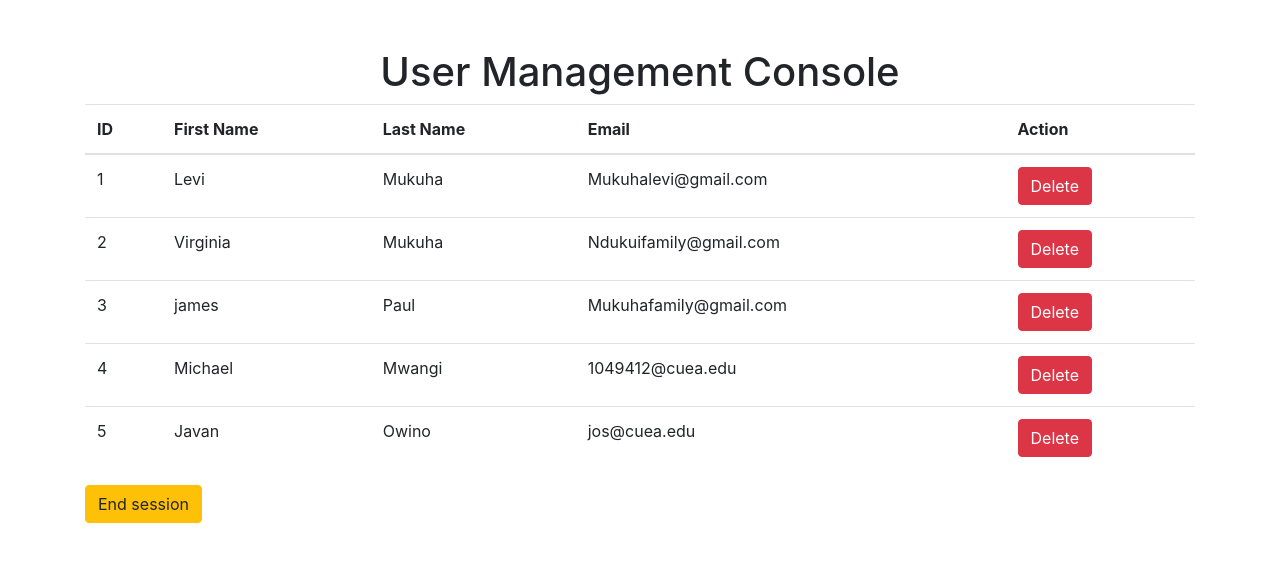
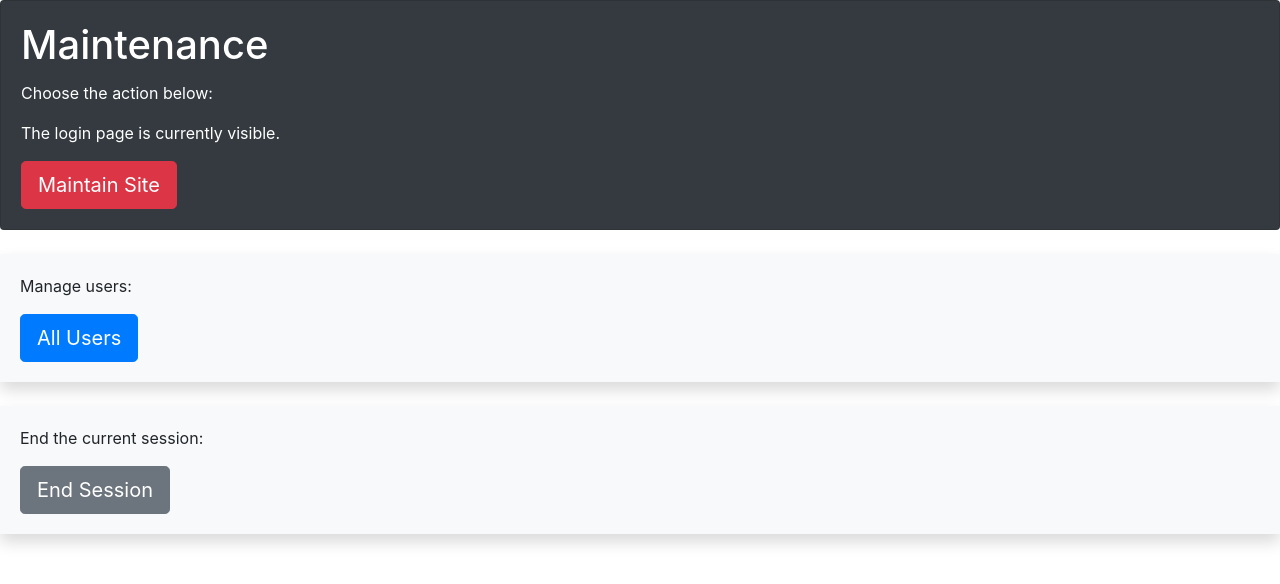
Before and after one commit to Levi-LMN/Ticketsphere, a Flask app: page /dev_console in a window 1280 px wide. Shown: the top 584 px of the page. Run offline with Flask 3, Linux system fonts and the light colour scheme; a user stored in the database is signed in; some libraries are stand-ins or nearby versions.

Commit message:
js update

```diff
--- a/app.py
+++ b/app.py
@@ -28,7 +28,7 @@ from flask import render_template, flash, redirect, url_for, request
 from sqlalchemy import func
 from flask import Flask, render_template, request, redirect, url_for, session
 from flask import Flask, render_template, request, redirect, url_for, session, jsonify
-
+from functools import wraps
 
 # Create the Flask app
 app = Flask(__name__)
@@ -42,6 +42,9 @@ app.config['MAIL_PASSWORD'] = 'qecs yhcc gkeq nlee'
 app.config['MAIL_DEFAULT_SENDER'] = 'retailsysx@gmail.com'
 app.config['MAIL_MAX_EMAILS'] = None
 app.config['MAIL_ASCII_ATTACHMENTS'] = False
+
+# Configuration
+app.config['SHOW_LOGIN_PAGE'] = True  # Set this to True to show login.html, False for coming-soon.html
 
 app.config['SECRET_KEY'] = '@#@$@#'
 app.config['SQLALCHEMY_DATABASE_URI'] = 'sqlite:///site.db'
@@ -114,13 +117,13 @@ class Ticket(db.Model):
     booking_time = db.Column(db.DateTime, nullable=False, default=datetime.utcnow)
     seat_number = db.Column(db.String(20), nullable=True)
     price = db.Column(db.Float, nullable=True)
+
     # Add any other additional fields you want to store for a ticket
 
     def __repr__(self):
         return f"Ticket(id={self.id}, ticket_number={self.ticket_number}, user={self.user}, " \
                f"travel_schedule={self.travel_schedule}, booking_time={self.booking_time}, " \
                f"seat_number={self.seat_number}, price={self.price})"
-
 
 
 # Admin registration form
@@ -211,9 +214,11 @@ class BookTicketForm(FlaskForm):
     seat_number = SelectField('Select Seat', coerce=int)
     submit = SubmitField('Book Ticket')
 
+
 # Create the database tables
 with app.app_context():
     db.create_all()
+
 
 # flask load user
 @login_manager.user_loader
@@ -240,6 +245,23 @@ def force_error():
     result = 1 / 0
     return f"This won't be reached, due to the intentional error above: {result}"
 
+
+def maintenance_required(f):
+    @wraps(f)
+    def decorated_function(*args, **kwargs):
+        if not app.config['SHOW_LOGIN_PAGE']:
+            return render_template('maintenance.html')
+        return f(*args, **kwargs)
+
+    return decorated_function
+
+
+@app.route('/toggle_switch', methods=['POST'])
+def toggle_switch():
+    app.config['SHOW_LOGIN_PAGE'] = not app.config['SHOW_LOGIN_PAGE']
+    return redirect('/dev_console')
+
+
 # Under construction pages
 @app.route('/about')
 @app.route('/contact')
@@ -249,9 +271,11 @@ def under_construction():
     clicked_page = request.path[1:].capitalize()  # Extract page name from URL
     return render_template('under_construction.html', clicked_page=clicked_page)
 
+
 # initial home route
 @app.route('/')
 @login_required
+@maintenance_required
 def home():
     if current_user.role == 'user':
         return redirect(url_for('user_dashboard'))
@@ -265,6 +289,7 @@ def home():
         flash('Invalid user role', 'danger')
         return redirect(url_for('logout'))
 
+
 # route to send verification email
 def send_verification_email(user):
     token = user.token
@@ -273,6 +298,7 @@ def send_verification_email(user):
 
     msg = Message(subject, recipients=[user.email], body=body)
     mail.send(msg)
+
 
 # route to verify token
 @app.route('/verify/<token>')
@@ -303,6 +329,7 @@ def verify(token):
         flash('Invalid verification link. Please register again.', 'danger')
         return redirect(url_for('register'))
 
+
 # route to login
 @app.route('/login', methods=['GET', 'POST'])
 def login():
@@ -329,6 +356,7 @@ def login():
 
     return render_template('login.html', form=form)
 
+
 # Route to logout
 @app.route('/logout')
 @login_required
@@ -342,9 +370,11 @@ def logout():
     flash('You have been logged out.', 'success')
     return redirect(url_for('home'))
 
+
 # route to user profile
 @app.route('/profile')
 @login_required
+@maintenance_required
 def profile():
     if not current_user.is_verified:
         flash('Your email is not verified. You cannot recover your account until your email is verified.', 'danger')
@@ -354,26 +384,32 @@ def profile():
 # route to user dashboard
 @app.route('/user-dashboard')
 @login_required
+@maintenance_required
 def user_dashboard():
     return render_template('user/user_dashboard.html', user=current_user)
+
 
 # route to sacco admin dashboard
 @app.route('/sacco-admin-dashboard')
 @login_required
+@maintenance_required
 def sacco_admin_dashboard():
     sacco_admin = current_user
 
     # Check if the Sacco admin is assigned to a Sacco
     if sacco_admin.sacco:
         assigned_sacco = sacco_admin.sacco.name
-        return render_template('sacco_admin/sacco_admin_dashboard.html', user=sacco_admin, assigned_sacco=assigned_sacco)
+        return render_template('sacco_admin/sacco_admin_dashboard.html', user=sacco_admin,
+                               assigned_sacco=assigned_sacco)
     else:
         flash('You are not assigned to any Sacco.', 'warning')
         return render_template('sacco_admin/sacco_admin_dashboard.html', user=sacco_admin)
 
+
 # Route for the driver dashboard
 @app.route('/driver_dashboard', methods=['GET', 'POST'])
 @login_required
+@maintenance_required
 def driver_dashboard():
     # Retrieve the driver's assigned vehicle
     driver_vehicle = Vehicle.query.filter_by(driver=current_user).first()
@@ -404,6 +440,7 @@ def driver_dashboard():
 # route to admin dashboard
 @app.route('/admin-dashboard')
 @login_required
+@maintenance_required
 def admin_dashboard():
     return render_template('admin/admin_dashboard.html', user=current_user)
 
@@ -411,6 +448,7 @@ def admin_dashboard():
 # route to user management page
 @app.route('/user-management')
 @login_required
+@maintenance_required
 def user_management():
     if current_user.role == 'admin':
         # Fetch all users from the database
@@ -424,6 +462,7 @@ def user_management():
 # route to change roles
 @app.route('/change-role/<int:user_id>', methods=['GET', 'POST'])
 @login_required
+@maintenance_required
 def change_role(user_id):
     if current_user.role == 'admin':
         user = User.query.get(user_id)
@@ -444,6 +483,7 @@ def change_role(user_id):
     else:
         flash('Access denied. You are not authorized to perform this action.', 'danger')
         return redirect(url_for('home'))
+
 
 # route to register user
 @app.route('/register/user', methods=['GET', 'POST'])
@@ -483,6 +523,7 @@ def register_user():
             return redirect(url_for('register_user'))
 
     return render_template('user/register_user.html', form=form)
+
 
 # route to register driver
 @app.route('/register/driver', methods=['GET', 'POST'])
@@ -524,6 +565,7 @@ def register_driver():
 
     return render_template('driver/register_driver.html', form=form)
 
+
 # route to register sacco admin
 @app.route('/register/sacco_admin', methods=['GET', 'POST'])
 def register_sacco_admin():
@@ -564,6 +606,7 @@ def register_sacco_admin():
 
     return render_template('sacco_admin/register_sacco_admin.html', form=form)
 
+
 # route to register admin
 @app.route('/register/admin', methods=['GET', 'POST'])
 def register_admin():
@@ -603,14 +646,18 @@ def register_admin():
 
     return render_template('admin/register_admin.html', form=form)
 
+
 # route to authentication page
 @app.route('/auth')
+@maintenance_required
 def auth():
     return render_template('auth.html')
+
 
 # route to add sacco
 @app.route('/add_sacco', methods=['GET', 'POST'])
 @login_required
+@maintenance_required
 def add_sacco():
     # Ensure the current user is an admin before allowing them to add a Sacco
     if current_user.role != 'admin':
@@ -639,9 +686,11 @@ def add_sacco():
 
     return render_template('admin/add_sacco.html', form=form)
 
+
 # route to delete sacco
 @app.route('/delete_sacco', methods=['GET', 'POST'])
 @login_required
+@maintenance_required
 def delete_sacco():
     # Ensure the current user is an admin before allowing them to delete Saccos
     if current_user.role != 'admin':
@@ -664,10 +713,10 @@ def delete_sacco():
     return render_template('admin/delete_sacco.html', saccos=saccos, form=form)
 
 
-
 # route to manage saccos
 @app.route('/manage_saccos', methods=['GET', 'POST'])
 @login_required
+@maintenance_required
 def manage_saccos():
     # Ensure the current user is an admin before allowing them to manage Saccos
     if current_user.role != 'admin':
@@ -703,6 +752,7 @@ def manage_saccos():
 # Route to add travel schedules
 @app.route('/add_schedule', methods=['GET', 'POST'])
 @login_required
+@maintenance_required
 def add_schedule():
     if request.method == 'POST':
         departure_location = request.form.get('departure_location')
@@ -742,9 +792,11 @@ def add_schedule():
     sacco_vehicles = current_user.sacco.vehicles
     return render_template('sacco_admin/add_schedule.html', sacco_vehicles=sacco_vehicles)
 
+
 # route to add vehicles by sacco admin
 @app.route('/add_vehicle', methods=['GET', 'POST'])
 @login_required
+@maintenance_required
 def add_vehicle():
     # Ensure the current user is a Sacco admin
     if current_user.role != 'sacco_admin':
@@ -800,6 +852,7 @@ def add_vehicle():
 # Route to view travel schedules for a Sacco admin
 @app.route('/view_schedules')
 @login_required
+@maintenance_required
 def view_schedules():
     sacco = current_user.sacco
 
@@ -814,6 +867,7 @@ def view_schedules():
 # route to view all schedules
 @app.route('/schedules')
 @login_required
+@maintenance_required
 def view_all_schedules():
     # Get unique locations and destinations from the database
     all_locations = set([schedule.departure_location.lower() for schedule in TravelSchedule.query.all()])
@@ -857,6 +911,7 @@ def view_all_schedules():
 # route to view vehicles by sacco admin
 @app.route('/view_vehicles', methods=['GET'])
 @login_required
+@maintenance_required
 def view_vehicles():
     # Ensure the current user is associated with a Sacco
     if not current_user.sacco:
@@ -869,25 +924,27 @@ def view_vehicles():
     return render_template('sacco_admin/view_vehicles.html', vehicles=vehicles)
 
 
-
-
 # route to view details about a specific schedule
 @app.route('/schedule_details/<int:schedule_id>')
 @login_required
+@maintenance_required
 def schedule_details(schedule_id):
     # Fetch the schedule details based on schedule_id
     schedule = TravelSchedule.query.get_or_404(schedule_id)
 
     return render_template('user/schedule_details.html', schedule=schedule)
 
+
 # rote for checkout page with schedule id
 @app.route('/checkout/<int:schedule_id>')
 @login_required
+@maintenance_required
 def checkout(schedule_id):
     # Fetch the schedule details based on schedule_id
     schedule = TravelSchedule.query.get_or_404(schedule_id)
 
     return render_template('user/checkout.html', schedule=schedule)
+
 
 # Function to generate a unique random ticket number
 def generate_unique_ticket_number():
@@ -904,6 +961,7 @@ def generate_unique_ticket_number():
 # Route to book a ticket
 @app.route('/book_ticket/<int:schedule_id>', methods=['GET', 'POST'])
 @login_required
+@maintenance_required
 def book_ticket(schedule_id):
     travel_schedule = TravelSchedule.query.get_or_404(schedule_id)
     form = BookTicketForm()
@@ -963,6 +1021,7 @@ def book_ticket(schedule_id):
 # Route to handle ticket download page
 @app.route('/download_ticket/<int:ticket_id>')
 @login_required
+@maintenance_required
 def download_ticket(ticket_id):
     # Retrieve the ticket from the database
     ticket = Ticket.query.get_or_404(ticket_id)
@@ -977,14 +1036,17 @@ def download_ticket(ticket_id):
     # Render the download_ticket template with the ticket and schedule details
     return render_template('user/download_ticket.html', ticket=ticket, travel_schedule=travel_schedule)
 
+
 # Route for the user's bookings
 @app.route('/user_bookings', methods=['GET'])
 @login_required
+@maintenance_required
 def user_bookings():
     # Retrieve the user's booked tickets
     user_tickets = current_user.booked_tickets()
 
     return render_template('user/user_bookings.html', user_tickets=user_tickets)
+
 
 # In your Flask application
 def schedule_has_available_seats(schedule):
@@ -1006,7 +1068,7 @@ def search():
     search_results = (
         TravelSchedule.query
         .join(Vehicle)  # Assuming there's a relationship between TravelSchedule and Vehicle
-        .join(Sacco)    # Assuming there's a relationship between Vehicle and Sacco
+        .join(Sacco)  # Assuming there's a relationship between Vehicle and Sacco
         .filter(
             (TravelSchedule.departure_location.ilike(f"%{query}%")) |
             (TravelSchedule.destination.ilike(f"%{query}%")) |
@@ -1057,7 +1119,8 @@ def delete_user(user_id):
     user = User.query.get_or_404(user_id)
     db.session.delete(user)
     db.session.commit()
-    return redirect(url_for('display_users'))
+    return redirect(url_for('dev_console'))
+
 
 # Example route for PIN clearance
 @app.route('/clear_pin', methods=['POST'])
@@ -1065,6 +1128,12 @@ def clear_pin():
     session.pop('authenticated', None)
     return jsonify({'message': 'PIN cleared successfully'}), 200
 
+# route to view all users
+@app.route('/users')
+def users():
+    users = User.query.all()
+    return render_template('admin/users.html', users=users)
+
 
 if __name__ == '__main__':
     app.run(debug=True)
--- a/templates/admin/console.html
+++ b/templates/admin/console.html
@@ -8,36 +8,44 @@
     <link rel="stylesheet" href="https://maxcdn.bootstrapcdn.com/bootstrap/4.5.2/css/bootstrap.min.css">
 </head>
 <body>
-    <div class="container mt-5">
-        <h1 class="text-center">User Management Console</h1>
-        <table class="table">
-            <thead>
-                <tr>
-                    <th>ID</th>
-                    <th>First Name</th>
-                    <th>Last Name</th>
-                    <th>Email</th>
-                    <th>Action</th>
-                </tr>
-            </thead>
-            <tbody>
-                {% for user in users %}
-                    <tr>
-                        <td>{{ user.id }}</td>
-                        <td>{{ user.first_name }}</td>
-                        <td>{{ user.last_name }}</td>
-                        <td>{{ user.email }}</td>
-                        <td>
-                            <form method="post" action="{{ url_for('delete_user', user_id=user.id) }}">
-                                <button type="submit" class="btn btn-danger">Delete</button>
-                            </form>
-                        </td>
-                    </tr>
-                {% endfor %}
-            </tbody>
-        </table>
-        <button class="btn btn-warning" id="clearPinBtn">End session</button>
+
+
+<!-- "Close down the site" section -->
+<div class="card bg-dark text-white">
+    <div class="card-body">
+        <h1 class="card-title">Maintenance</h1>
+        <p class="card-text">Choose the action below:</p>
+
+        {% if config['SHOW_LOGIN_PAGE'] %}
+            <p class="card-text">The login page is currently visible.</p>
+            <form method="POST" action="/toggle_switch">
+                <button type="submit" class="btn btn-danger btn-lg">Maintain Site</button>
+            </form>
+        {% else %}
+            <p class="card-text">The login page is currently hidden.</p>
+            <form method="POST" action="/toggle_switch">
+                <button type="submit" class="btn btn-success btn-lg">Show Login Page</button>
+            </form>
+        {% endif %}
     </div>
+</div>
+
+<!-- "User Management Console" section -->
+<div class="card border-0 mt-4 shadow">
+    <div class="card-body bg-light">
+        <p class="card-text">Manage users:</p>
+        <a href="{{ url_for('users') }}" class="btn btn-primary btn-lg">All Users</a>
+    </div>
+</div>
+
+<div class="card border-0 mt-4 shadow">
+    <div class="card-body bg-light">
+        <p class="card-text">End the current session:</p>
+        <button id="clearPinBtn" class="btn btn-secondary btn-lg">End Session</button>
+    </div>
+</div>
+
+
 
     <!-- Bootstrap JS and Popper.js CDN (if needed) -->
     <script src="https://code.jquery.com/jquery-3.5.1.slim.min.js"></script>
@@ -70,6 +78,8 @@
     });
 </script>
 
+
+
 <!-- ... Remaining HTML code ... -->
 
 </body>
```
Also changed, not shown: templates/admin/users.html (added, +32 -0 lines), templates/maintenance.html (added, +187 -0 lines), templates/test.html (+26 -58 lines), instance/site.db.
